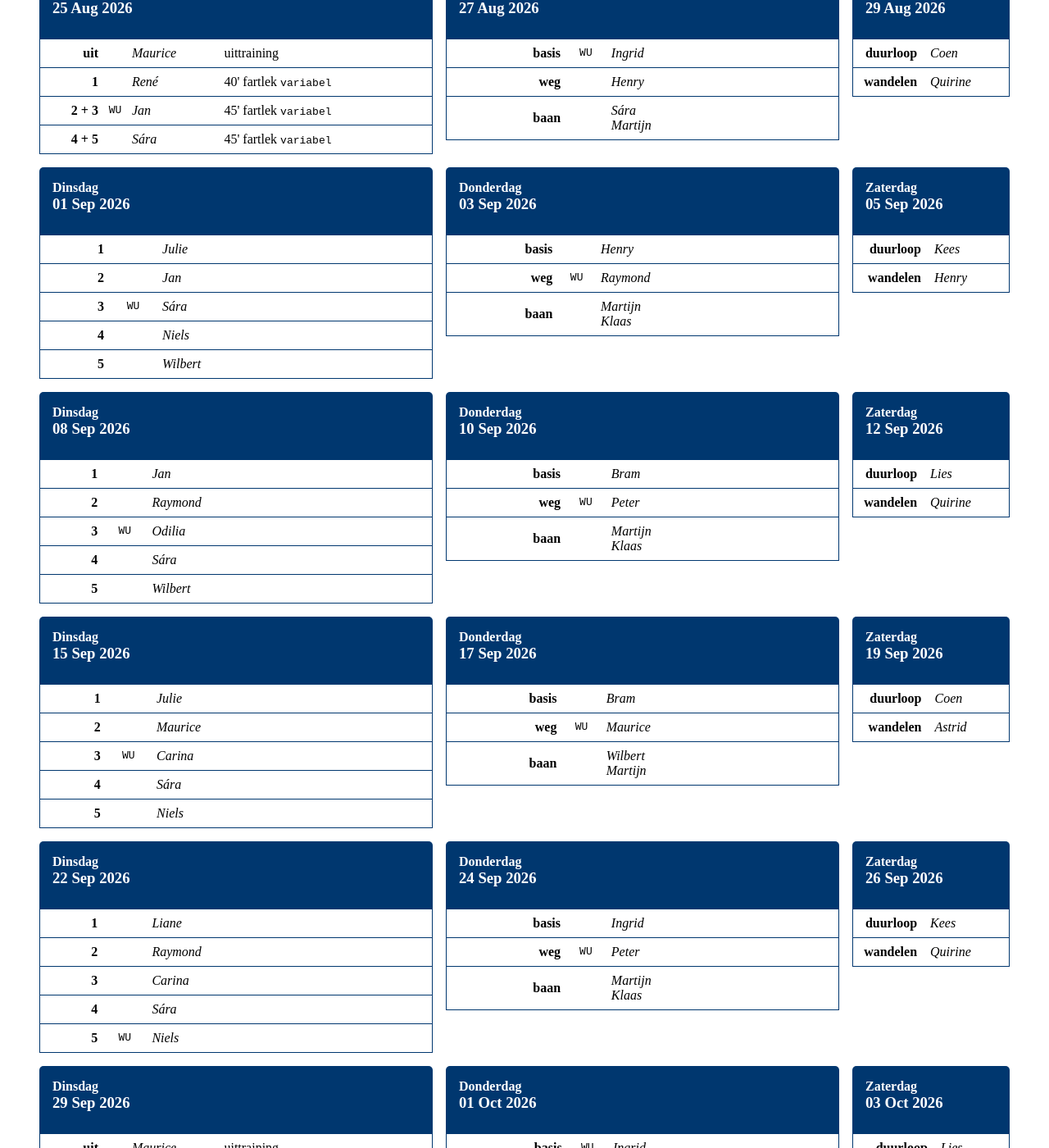
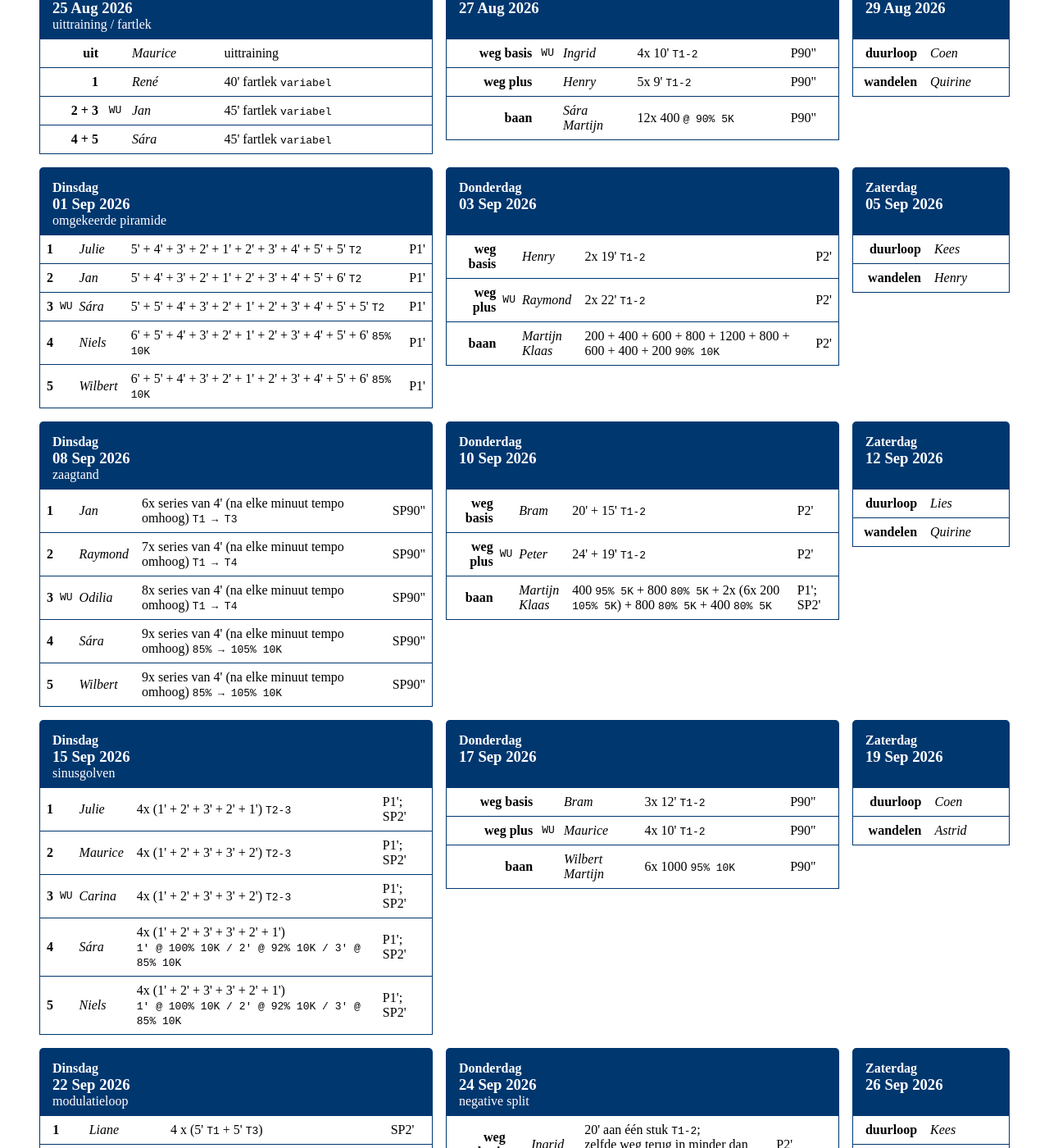
Before and after one commit to sarajuhosova/av40-schedule, a Jekyll site: the page built from _posts/2026-06-30-q3.md, in a window 1280 px wide and 1400 px high, scrolled down 2694 px. Shown: the whole window at 82% size. Built offline with Jekyll 4.4.1, drawn with Linux system fonts in a browser that asks for light colours; some of the changed text lies outside the part shown.

Commit message:
Update 2026 Q3 schedule

```diff
--- a/_data/schedule/2026/q3.yaml
+++ b/_data/schedule/2026/q3.yaml
@@ -1,5 +1,6 @@
 - date: "2026-06-30"
   day: "Dinsdag"
+  description: "uittraining / fartlek"
   trainings:
     - group: "uit"
       trainer: ["Corrine", "Maurice"]
@@ -21,13 +22,13 @@
 - date: "2026-07-02"
   day: "Donderdag"
   trainings:
-    - group: "basis"
+    - group: "weg basis"
       warmup: true
       trainer: ["Bram"]
       training:
         core: "5x 7' <tt>T1-2</tt>"
         break: "P90\""
-    - group: "weg"
+    - group: "weg plus"
       trainer: ["Raymond"]
       training:
         core: "6x 7' <tt>T1-2</tt>"
@@ -46,6 +47,7 @@
       trainer: ["Astrid"]
 - date: "2026-07-07"
   day: "Dinsdag"
+  description: "crescendo"
   trainings:
     - group: "1"
       trainer: ["Corrine"]
@@ -86,13 +88,13 @@
 - date: "2026-07-09"
   day: "Donderdag"
   trainings:
-    - group: "basis"
+    - group: "weg basis"
       warmup: true
       trainer: ["Ingrid"]
       training:
         core: "6' + 11' + 16' <tt>T1-2</tt>"
         break: "P2'"
-    - group: "weg"
+    - group: "weg plus"
       trainer: ["Henry"]
       training:
         core: "7' + 12' + 17' <tt>T1-2</tt>"
@@ -111,11 +113,12 @@
       trainer: ["Henry"]
 - date: "2026-07-14"
   day: "Dinsdag"
+  description: "oneven piramide"
   trainings:
     - group: "1"
       trainer: ["Jan"]
       training:
-        core: "1' + 3' + 5' + 7' + 5' + 3' + 1' <tt>T2</tt>"
+        core: "1' + 3' + 5' + 7' + 5' + 5' + 3' + 1' <tt>T2</tt>"
         break: "P1'"
     - group: "2"
       warmup: true
@@ -141,13 +144,13 @@
 - date: "2026-07-16"
   day: "Donderdag"
   trainings:
-    - group: "basis"
+    - group: "weg basis"
       warmup: true
       trainer: ["Liane"]
       training:
         core: "20' + 15' <tt>T1-2</tt>"
         break: "P2'"
-    - group: "weg"
+    - group: "weg plus"
       trainer: ["Maurice"]
       training:
         core: "24' + 19' <tt>T1-2</tt>"
@@ -166,6 +169,7 @@
       trainer: ["Astrid"]
 - date: "2026-07-21"
   day: "Dinsdag"
+  description: "steady"
   trainings:
     - group: "1"
       trainer: ["Corrine"]
@@ -196,13 +200,13 @@
 - date: "2026-07-23"
   day: "Donderdag"
   trainings:
-    - group: "basis"
+    - group: "weg basis"
       warmup: true
       trainer: ["Henry"]
       training:
         core: "2x 18' <tt>T1-2</tt>"
         break: "P2'"
-    - group: "weg"
+    - group: "weg plus"
       trainer: ["Bram"]
       training:
         core: "2x 22' <tt>T1-2</tt>"
@@ -221,6 +225,7 @@
       trainer: ["Quirine"]
 - date: "2026-07-28"
   day: "Dinsdag"
+  description: "uittraining / fartlek"
   trainings:
     - group: "uit"
       trainer: ["Corrine", "Maurice"]
@@ -242,13 +247,13 @@
 - date: "2026-07-30"
   day: "Donderdag"
   trainings:
-    - group: "basis"
+    - group: "weg basis"
       warmup: true
       trainer: ["Ingrid"]
       training:
         core: "5x 7' <tt>T1-2</tt>"
         break: "P90\""
-    - group: "weg"
+    - group: "weg plus"
       trainer: ["Raymond"]
       training:
         core: "6x 7' <tt>T1-2</tt>"
@@ -298,12 +303,12 @@
 - date: "2026-08-06"
   day: "Donderdag"
   trainings:
-    - group: "basis"
+    - group: "weg basis"
       trainer: ["Henry"]
       training:
-        core: "3x 10' <tt>T1-2</tt>"
+        core: "3x 12' <tt>T1-2</tt>"
         break: "P2'"
-    - group: "weg"
+    - group: "weg plus"
       trainer: ["Peter"]
       warmup: true
       training:
@@ -354,9 +359,9 @@
 - date: "2026-08-13"
   day: "Donderdag"
   trainings:
-    - group: "basis"
+    - group: "weg basis"
       trainer: ["Julie"]
-    - group: "weg"
+    - group: "weg plus"
       trainer: ["Henry"]
       warmup: true
     - group: "baan"
@@ -373,6 +378,7 @@
       trainer: ["Henry"]
 - date: "2026-08-18"
   day: "Dinsdag"
+  description: "kort en krachtig"
   trainings:
     - group: "1"
       trainer: ["Jan"]
@@ -403,13 +409,22 @@
 - date: "2026-08-20"
   day: "Donderdag"
   trainings:
-    - group: "basis"
+    - group: "weg basis"
       trainer: ["Bram"]
       warmup: true
-    - group: "weg"
+      training:
+        core: "6' + 12' + 18' <tt>T1-2</tt>"
+        break: "P90\""
+    - group: "weg plus"
       trainer: ["Maurice"]
+      training:
+        core: "7' + 14' + 21' <tt>T1-2</tt>"
+        break: "P90\""
     - group: "baan"
       trainer: ["Martijn", "Odilia"]
+      training:
+        core: "9x (400 <tt>85% 5K</tt> + 200 <tt>100% 5K</tt>)"
+        break: "SP2'"
 - date: "2026-08-22"
   day: "Zaterdag"
   trainings:
@@ -419,6 +434,7 @@
       trainer: ["Astrid"]
 - date: "2026-08-25"
   day: "Dinsdag"
+  description: "uittraining / fartlek"
   trainings:
     - group: "uit"
       trainer: ["Maurice"]
@@ -440,13 +456,22 @@
 - date: "2026-08-27"
   day: "Donderdag"
   trainings:
-    - group: "basis"
+    - group: "weg basis"
       trainer: ["Ingrid"]
       warmup: true
-    - group: "weg"
+      training:
+        core: "4x 10' <tt>T1-2</tt>"
+        break: "P90\""
+    - group: "weg plus"
       trainer: ["Henry"]
+      training:
+        core: "5x 9' <tt>T1-2</tt>"
+        break: "P90\""
     - group: "baan"
       trainer: ["Sára", "Martijn"]
+      training:
+        core: "12x 400 <tt>@ 90% 5K</tt>"
+        break: "P90\""
 - date: "2026-08-29"
   day: "Zaterdag"
   trainings:
@@ -456,28 +481,53 @@
       trainer: ["Quirine"]
 - date: "2026-09-01"
   day: "Dinsdag"
+  description: "omgekeerde piramide"
   trainings:
     - group: "1"
       trainer: ["Julie"]
+      training:
+        core: "5' + 4' + 3' + 2' + 1' + 2' + 3' + 4' + 5' + 5' <tt>T2</tt>"
+        break: "P1'"
     - group: "2"
       trainer: ["Jan"]
+      training:
+        core: "5' + 4' + 3' + 2' + 1' + 2' + 3' + 4' + 5' + 6' <tt>T2</tt>"
+        break: "P1'"
     - group: "3"
       trainer: ["Sára"]
       warmup: true
+      training:
+        core: "5' + 5' + 4' + 3' + 2' + 1' + 2' + 3' + 4' + 5' + 5' <tt>T2</tt>"
+        break: "P1'"
     - group: "4"
       trainer: ["Niels"]
+      training:
+        core: "6' + 5' + 4' + 3' + 2' + 1' + 2' + 3' + 4' + 5' + 6' <tt>85% 10K</tt>"
+        break: "P1'"
     - group: "5"
       trainer: ["Wilbert"]
+      training:
+        core: "6' + 5' + 4' + 3' + 2' + 1' + 2' + 3' + 4' + 5' + 6' <tt>85% 10K</tt>"
+        break: "P1'"
 - date: "2026-09-03"
   day: "Donderdag"
   trainings:
-    - group: "basis"
+    - group: "weg basis"
       trainer: ["Henry"]
-    - group: "weg"
+      training:
+        core: "2x 19' <tt>T1-2</tt>"
+        break: "P2'"
+    - group: "weg plus"
       trainer: ["Raymond"]
+      training:
+        core: "2x 22' <tt>T1-2</tt>"
+        break: "P2'"
       warmup: true
     - group: "baan"
       trainer: ["Martijn", "Klaas"]
+      training:
+        core: "200 + 400 + 600 + 800 + 1200 + 800 + 600 + 400 + 200 <tt>90% 10K</tt>"
+        break: "P2'"
 - date: "2026-09-05"
   day: "Zaterdag"
   trainings:
@@ -487,28 +537,53 @@
       trainer: ["Henry"]
 - date: "2026-09-08"
   day: "Dinsdag"
+  description: "zaagtand"
   trainings:
     - group: "1"
       trainer: ["Jan"]
+      training:
+        core: "6x series van 4' (na elke minuut tempo omhoog) <tt>T1 → T3</tt>"
+        break: "SP90\""
     - group: "2"
       trainer: ["Raymond"]
+      training:
+        core: "7x series van 4' (na elke minuut tempo omhoog) <tt>T1 → T4</tt>"
+        break: "SP90\""
     - group: "3"
       trainer: ["Odilia"]
       warmup: true
+      training:
+        core: "8x series van 4' (na elke minuut tempo omhoog) <tt>T1 → T4</tt>"
+        break: "SP90\""
     - group: "4"
       trainer: ["Sára"]
+      training:
+        core: "9x series van 4' (na elke minuut tempo omhoog) <tt>85% → 105% 10K</tt>"
+        break: "SP90\""
     - group: "5"
       trainer: ["Wilbert"]
+      training:
+        core: "9x series van 4' (na elke minuut tempo omhoog) <tt>85% → 105% 10K</tt>"
+        break: "SP90\""
 - date: "2026-09-10"
   day: "Donderdag"
   trainings:
-    - group: "basis"
+    - group: "weg basis"
       trainer: ["Bram"]
-    - group: "weg"
+      training:
+        core: "20' + 15' <tt>T1-2</tt>"
+        break: "P2'"
+    - group: "weg plus"
       trainer: ["Peter"]
+      training:
+        core: "24' + 19' <tt>T1-2</tt>"
+        break: "P2'"
       warmup: true
     - group: "baan"
       trainer: ["Martijn", "Klaas"]
+      training:
+        core: "400 <tt>95% 5K</tt> + 800 <tt>80% 5K</tt> + 2x (6x 200 <tt>105% 5K</tt>) + 800 <tt>80% 5K</tt> + 400 <tt>80% 5K</tt>"
+        break: "P1'; SP2'"
 - date: "2026-09-12"
   day: "Zaterdag"
   trainings:
@@ -518,28 +593,57 @@
       trainer: ["Quirine"]
 - date: "2026-09-15"
   day: "Dinsdag"
+  description: "sinusgolven"
   trainings:
     - group: "1"
       trainer: ["Julie"]
+      training:
+        core: "4x (1' + 2' + 3' + 2' + 1') <tt>T2-3</tt>"
+        break: "P1'; SP2'"
     - group: "2"
       trainer: ["Maurice"]
+      training:
+        core: "4x (1' + 2' + 3' + 3' + 2') <tt>T2-3</tt>"
+        break: "P1'; SP2'"
     - group: "3"
       trainer: ["Carina"]
       warmup: true
+      training:
+        core: "4x (1' + 2' + 3' + 3' + 2') <tt>T2-3</tt>"
+        break: "P1'; SP2'"
     - group: "4"
       trainer: ["Sára"]
+      training:
+        core: |
+          4x (1' + 2' + 3' + 3' + 2' + 1') <br>
+          <tt>1' @ 100% 10K / 2' @ 92% 10K / 3' @ 85% 10K</tt>
+        break: "P1'; SP2'"
     - group: "5"
       trainer: ["Niels"]
+      training:
+        core: |
+          4x (1' + 2' + 3' + 3' + 2' + 1') <br>
+          <tt>1' @ 100% 10K / 2' @ 92% 10K / 3' @ 85% 10K</tt>
+        break: "P1'; SP2'"
 - date: "2026-09-17"
   day: "Donderdag"
   trainings:
-    - group: "basis"
+    - group: "weg basis"
       trainer: ["Bram"]
-    - group: "weg"
+      training:
+        core: "3x 12' <tt>T1-2</tt>"
+        break: "P90\""
+    - group: "weg plus"
       trainer: ["Maurice"]
       warmup: true
+      training:
+        core: "4x 10' <tt>T1-2</tt>"
+        break: "P90\""
     - group: "baan"
       trainer: ["Wilbert", "Martijn"]
+      training:
+        core: "6x 1000 <tt>95% 10K</tt>"
+        break: "P90\""
 - date: "2026-09-19"
   day: "Zaterdag"
   trainings:
@@ -549,28 +653,54 @@
       trainer: ["Astrid"]
 - date: "2026-09-22"
   day: "Dinsdag"
+  description: "modulatieloop"
   trainings:
     - group: "1"
       trainer: ["Liane"]
+      training:
+        core: "4 x (5' <tt>T1</tt> + 5' <tt>T3</tt>)"
+        break: "SP2'"
     - group: "2"
       trainer: ["Raymond"]
+      training:
+        core: "4 x (5'30\" <tt>T1</tt> + 5'30\" <tt>T3</tt>)"
+        break: "SP2'"
     - group: "3"
       trainer: ["Carina"]
+      training:
+        core: "4 x (6' <tt>T1</tt> + 6' <tt>T3</tt>)"
+        break: "SP2'"
     - group: "4"
       trainer: ["Sára"]
+      training:
+        core: "5 x (5' <tt>82% 10K</tt> + 5' <tt>97% 10K</tt>)"
+        break: "SP2'"
     - group: "5"
       trainer: ["Niels"]
       warmup: true
+      training:
+        core: "5 x (5' <tt>82% 10K</tt> + 5' <tt>97% 10K</tt>)"
+        break: "SP2'"
 - date: "2026-09-24"
   day: "Donderdag"
+  description: "negative split"
   trainings:
-    - group: "basis"
+    - group: "weg basis"
       trainer: ["Ingrid"]
-    - group: "weg"
+      training:
+        core: "20' aan één stuk <tt>T1-2</tt>; <br> zelfde weg terug in minder dan 20'"
+        break: "P2'"
+    - group: "weg plus"
       trainer: ["Peter"]
       warmup: true
+      training:
+        core: "22' aan één stuk <tt>T1-2</tt>; <br> zelfde weg terug in minder dan 22'"
+        break: "P2'"
     - group: "baan"
       trainer: ["Martijn", "Klaas"]
+      training:
+        core: "5x (1000 + 400) <tt>95%-97% 10K</tt>"
+        break: "P90\"; SP2'"
 - date: "2026-09-26"
   day: "Zaterdag"
   trainings:
@@ -580,6 +710,7 @@
       trainer: ["Quirine"]
 - date: "2026-09-29"
   day: "Dinsdag"
+  description: "uittraining / fartlek"
   trainings:
     - group: "uit"
       trainer: ["Maurice"]
@@ -601,13 +732,25 @@
 - date: "2026-10-01"
   day: "Donderdag"
   trainings:
-    - group: "basis"
+    - group: "weg basis"
       trainer: ["Ingrid"]
       warmup: true
-    - group: "weg"
+      training:
+        core: "4x 10' <tt>T1-2</tt>"
+        break: "P2'"
+    - group: "weg plus"
       trainer: ["Klaas"]
+      training:
+        core: "5x 9' <tt>T1-2</tt>"
+        break: "P2'"
     - group: "baan"
       trainer: ["Wilbert", "Sára"]
+      training:
+        core: |
+          3x (800 <tt>85% 5K</tt> + 200 <tt>102% 5K</tt> + 400 <tt>95% 5K</tt>) <br>
+          + "toetje" 4x (100 <tt>80% 5K</tt> + 100 <tt>107% 5K</tt>)
+        break: |
+          P2' <br> (toetje geen rust)
 - date: "2026-10-03"
   day: "Zaterdag"
   trainings:
```
